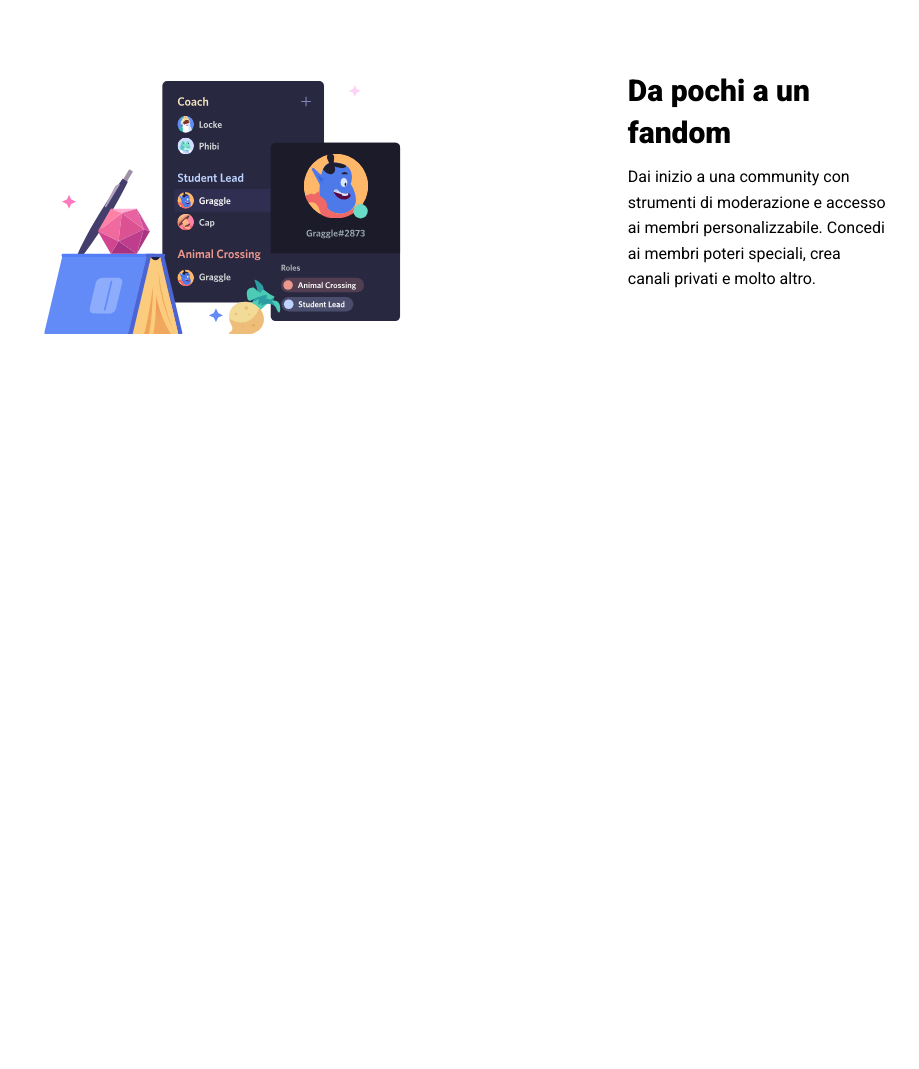
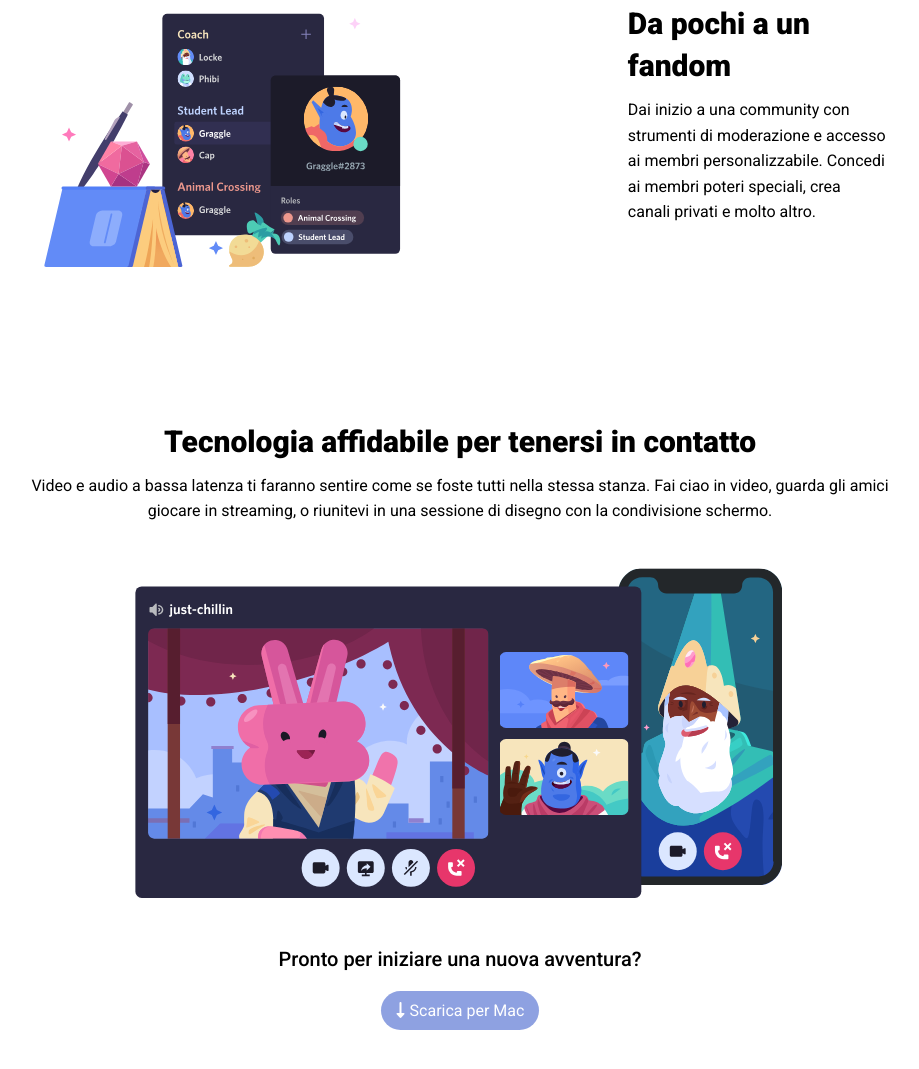
Before and after one commit to AnaisDiGenua/htmlcss-discord, a plain HTML site: page index.html in a window 1280 px wide. Shown: the part 1641-2710 px from the top of the page, without its empty margins (180-1099 px from the left). Before the commit the page ends 2095 px from the top, so only its background shows below. Drawn offline with Linux system fonts and the light colour scheme.

Commit message:
modifiche

```diff
--- a/css/style.css
+++ b/css/style.css
@@ -92,6 +92,13 @@ nav ul li a:hover {
 .black:hover {
     background-color: #443f3e;
 }
+.violet {
+    color: white;
+    background-color: #8ea1e1;
+}
+#quarta-sezione .btn{
+    padding: 10px 15px;
+}
 .accedi-box .white {
     padding: 5px 10px;
     font-size: 12px;
@@ -131,18 +138,14 @@ nav ul li a:hover {
 
 /* main */
 main > section {
-    height: 500px;
+    margin: 150px 0;
 }
 .main-container {
-    height: 100%;
     position: relative;
 }
 .section-content {
     width: 90%;
-    position: absolute;
-    top: 50%;
-    left: 50%;
-    transform: translate(-50%, -50%);
+    margin: 0 auto;
 }
 .image {
     width: 47%;
@@ -156,11 +159,25 @@ main > section {
 .image img {
     width: 100%;
 }
-.content h2 {
+.title-style {
     font-size: 30px;
     line-height: 1.40;
     margin-bottom: 10px;
 }
-.content p {
+.text-style {
     line-height: 1.60;
 }
+
+/* quarta sezione */
+#quarta-sezione .section-content {
+    text-align: center;
+}
+#quarta-sezione .section-content img {
+    width: 80%;
+}
+.question {
+    font-size: 20px;
+    font-weight: 500;
+    margin-bottom: 30px;
+
+}
--- a/index.html
+++ b/index.html
@@ -71,8 +71,8 @@
                     </div>
 
                     <div class="content right">
-                    <h2>Un luogo a invito con tutto lo spazio necessario per parlare </h2>
-                    <p>I server Discord sono organizzati in canali tematici in cui puoi collaborare, condividere o semplicemente parlare della tua giornata senza intasare una chat di gruppo.</p>
+                    <h2 class="title-style">Un luogo a invito con tutto lo spazio necessario per parlare </h2>
+                    <p class="text-style">I server Discord sono organizzati in canali tematici in cui puoi collaborare, condividere o semplicemente parlare della tua giornata senza intasare una chat di gruppo.</p>
                     </div>
 
                 </div>
@@ -90,8 +90,8 @@
                         </div>
 
                     <div class="content left">
-                    <h2>Dove trovarsi è facile</h2>
-                    <p>Mettiti comodo in un canale vocale quando hai tempo. Gli amici nel tuo server possono vedere che sei lì e unirsi istantaneamente senza dover chiamare.</p>
+                    <h2 class="title-style">Dove trovarsi è facile</h2>
+                    <p class="text-style">Mettiti comodo in un canale vocale quando hai tempo. Gli amici nel tuo server possono vedere che sei lì e unirsi istantaneamente senza dover chiamare.</p>
                     </div>
 
                 </div>
@@ -109,11 +109,26 @@
                         </div>
 
                     <div class="content right">
-                    <h2>Da pochi a un fandom</h2>
-                    <p>Dai inizio a una community con strumenti di moderazione e accesso ai membri personalizzabile. Concedi ai membri poteri speciali, crea canali privati e molto altro.</p>
+                    <h2 class="title-style">Da pochi a un fandom</h2>
+                    <p class="text-style">Dai inizio a una community con strumenti di moderazione e accesso ai membri personalizzabile. Concedi ai membri poteri speciali, crea canali privati e molto altro.</p>
                     </div>
 
                 </div>
+            </div>
+        </section>
+
+
+
+        <section id="quarta-sezione">
+            <div class="main-container">
+                <div class="section-content">
+                    <h2 class="title-style">Tecnologia affidabile per tenersi in contatto</h2>
+                    <p class="text-style">Video e audio a bassa latenza ti faranno sentire come se foste tutti nella stessa stanza. Fai ciao in video, guarda gli amici giocare in streaming, o riunitevi in una sessione di disegno con la condivisione schermo.</p>
+                    <img src="img/item4-big.svg" alt="">
+                    <p class="question">Pronto per iniziare una nuova avventura?</p>
+                    <a href="#" class="btn violet"><i class="fas fa-long-arrow-alt-down"></i> Scarica per Mac</a>
+                </div>
+
             </div>
         </section>
 
```
